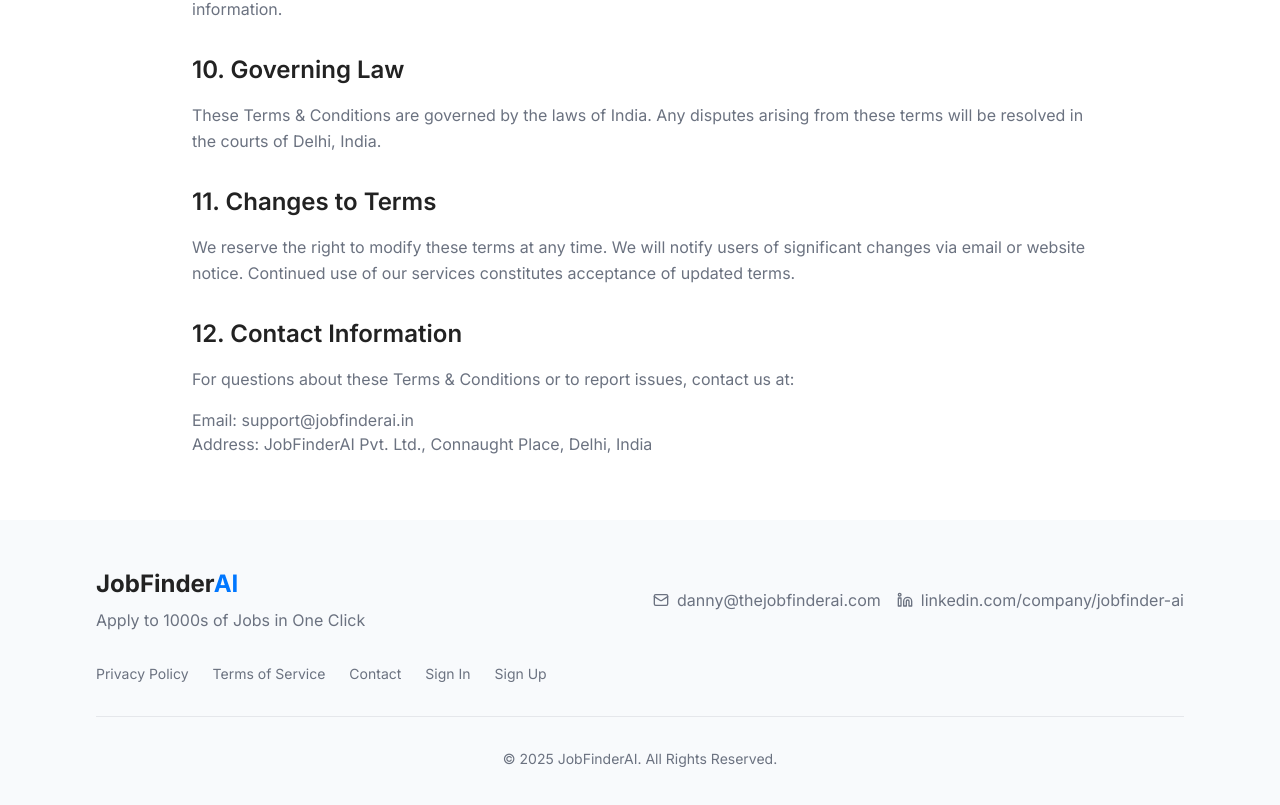
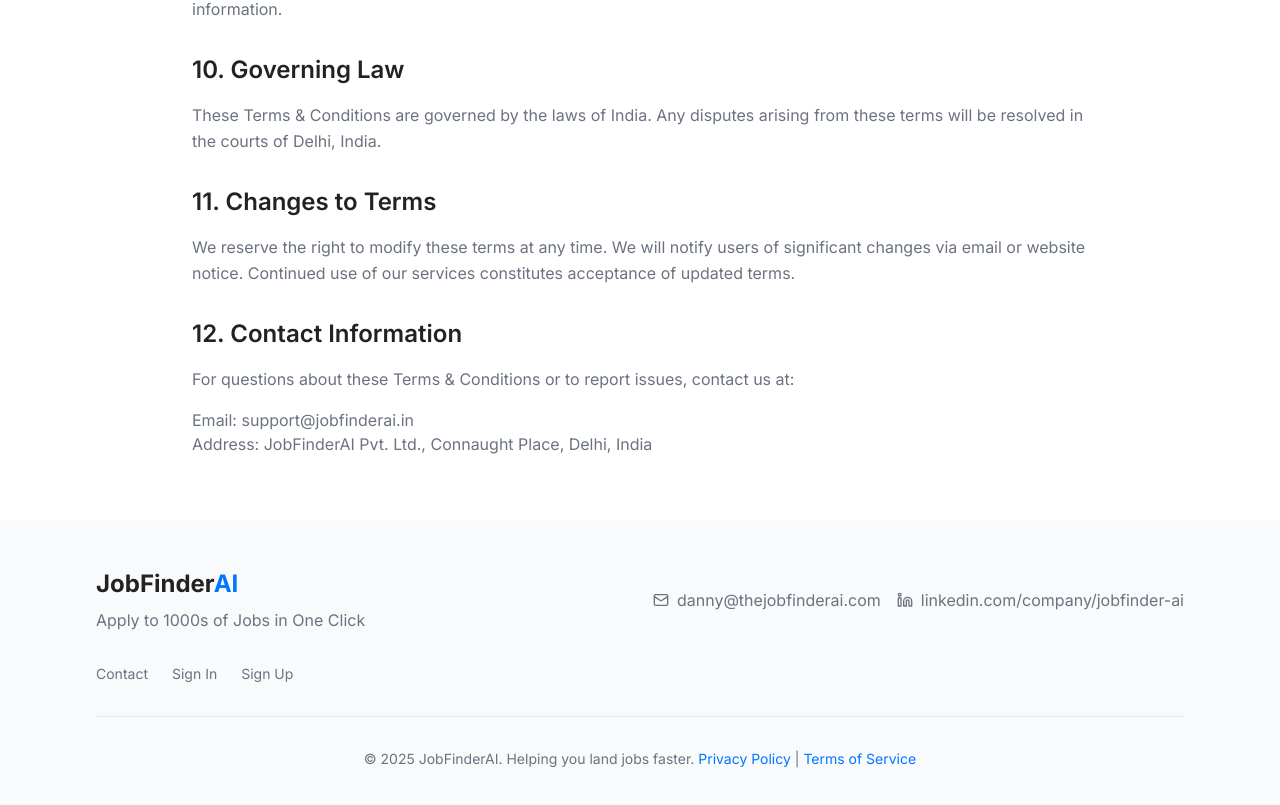
Before and after one commit to Danaemisdan/ai-job-rocket-launch, a React (Vite) app: page /terms in a window 1280 px wide. Shown: the part 2220-3025 px from the top of the page. Built offline with nearby package versions, Linux system fonts and the light colour scheme.

Commit message:
Fix: Footer links to privacy and terms
Updated the footer links to point to the correct routes.

```diff
--- a/src/components/landing/Footer.tsx
+++ b/src/components/landing/Footer.tsx
@@ -1,7 +1,9 @@
 
 import { Mail, Linkedin } from "lucide-react";
+
 const Footer = () => {
-  return <footer className="bg-footer-bg py-12 px-4">
+  return (
+    <footer className="bg-footer-bg py-12 px-4">
       <div className="container mx-auto max-w-6xl">
         {/* Main Footer Content */}
         <div className="flex flex-col md:flex-row justify-between items-start md:items-center mb-8">
@@ -28,18 +30,22 @@ const Footer = () => {
 
         {/* Footer Links */}
         <div className="flex flex-wrap justify-center md:justify-start gap-6 mb-8 text-sm">
-          <a href="/privacypolicy" className="text-muted-text hover:text-primary transition-colors">Privacy Policy</a>
-          <a href="/terms" className="text-muted-text hover:text-primary transition-colors">Terms of Service</a>
           <a href="#contact" className="text-muted-text hover:text-primary transition-colors">Contact</a>
           <a href="/signin" className="text-muted-text hover:text-primary transition-colors">Sign In</a>
           <a href="/signup" className="text-muted-text hover:text-primary transition-colors">Sign Up</a>
         </div>
 
         {/* Copyright */}
-        <div className="text-center text-muted-text text-sm pt-8 border-t border-gray-200">
-          © 2025 JobFinderAI. All Rights Reserved.
+        <div className="text-center text-sm pt-8 border-t border-gray-200">
+          <p className="text-muted-text">
+            © 2025 JobFinderAI. Helping you land jobs faster.{" "}
+            <a href="/privacypolicy" target="_blank" className="text-primary hover:underline">Privacy Policy</a> |{" "}
+            <a href="/terms" target="_blank" className="text-primary hover:underline">Terms of Service</a>
+          </p>
         </div>
       </div>
-    </footer>;
+    </footer>
+  );
 };
+
 export default Footer;
```
